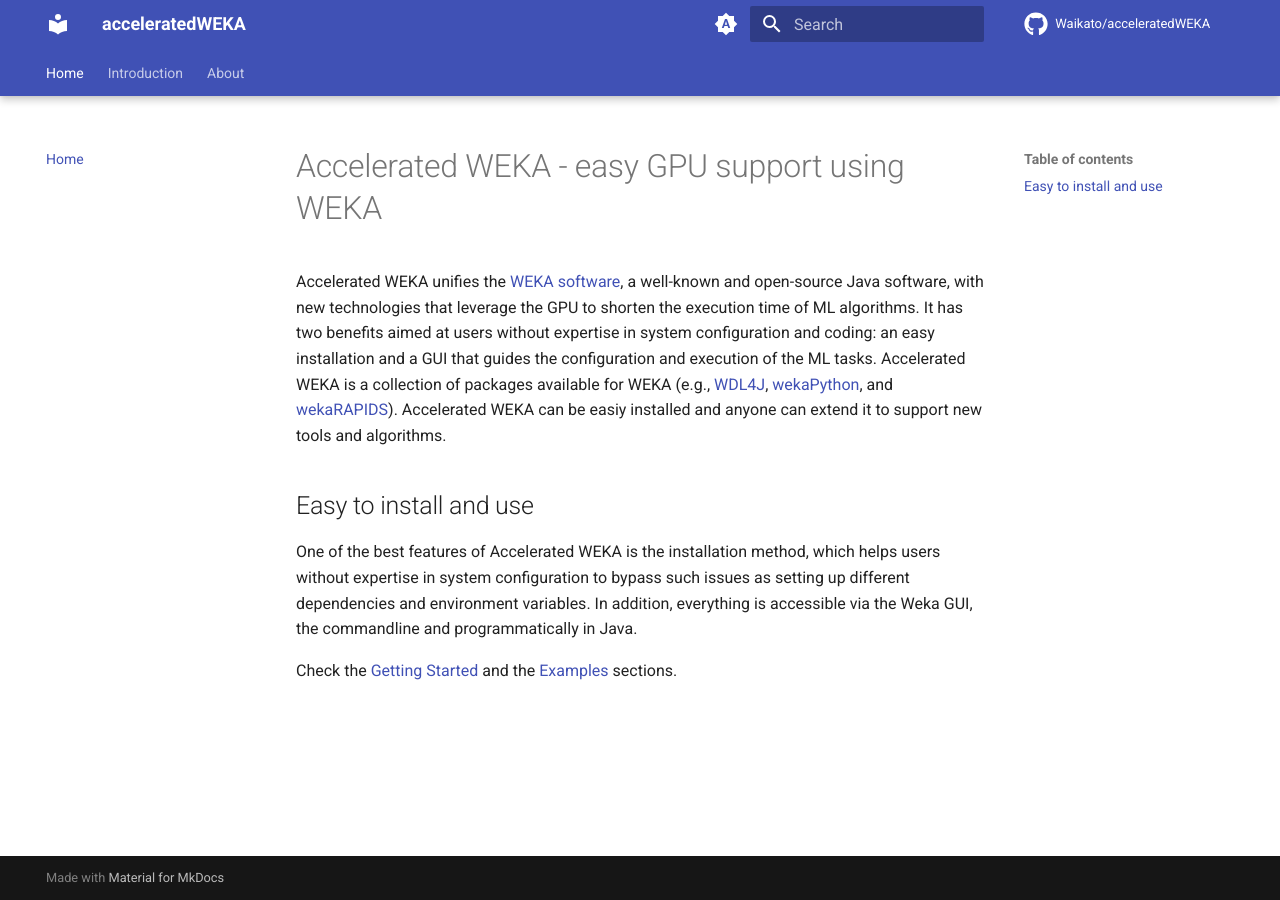
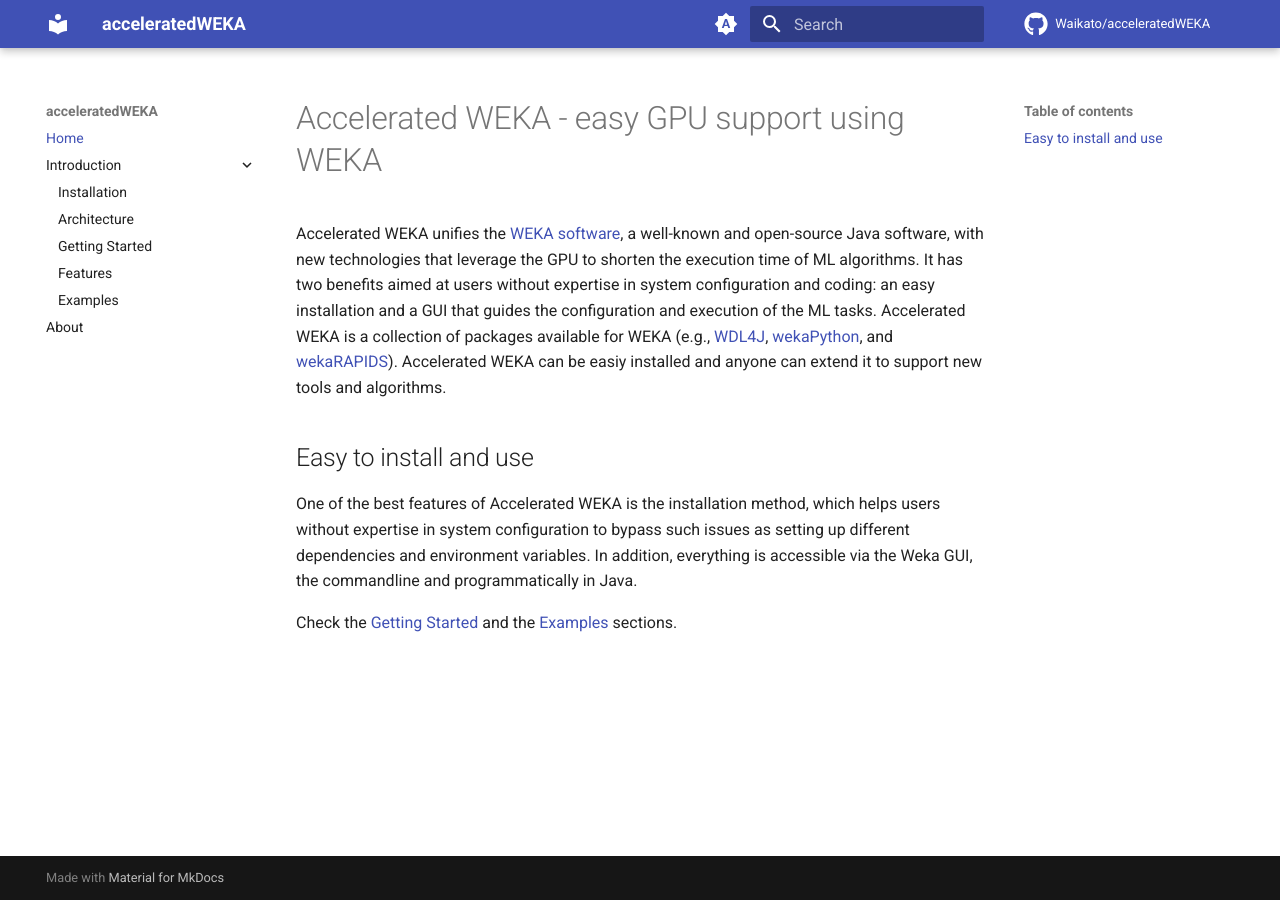
Before and after one commit to Waikato/acceleratedWEKA, an MkDocs documentation site: the page built from docs/index.md, in a window 1280 px wide. Built offline with MkDocs 1.6.1 and Material for MkDocs 9.7.7, drawn with Linux system fonts in a browser that asks for light colours; comment, search, counter and statistics services are not loaded.

Commit message:
Use expandable menu.

```diff
--- a/mkdocs.yml
+++ b/mkdocs.yml
@@ -16,8 +16,7 @@
   icon:
     repo: fontawesome/brands/github
   features:
-    - navigation.tabs
-    - navigation.tabs.sticky
+    - navigation.expand
   palette:
     # Palette toggle for automatic mode
     - media: "(prefers-color-scheme)"
```
